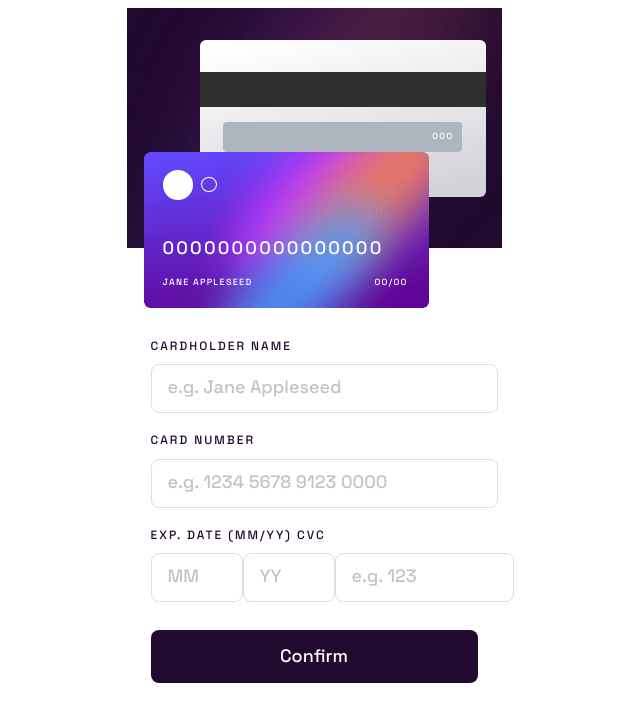
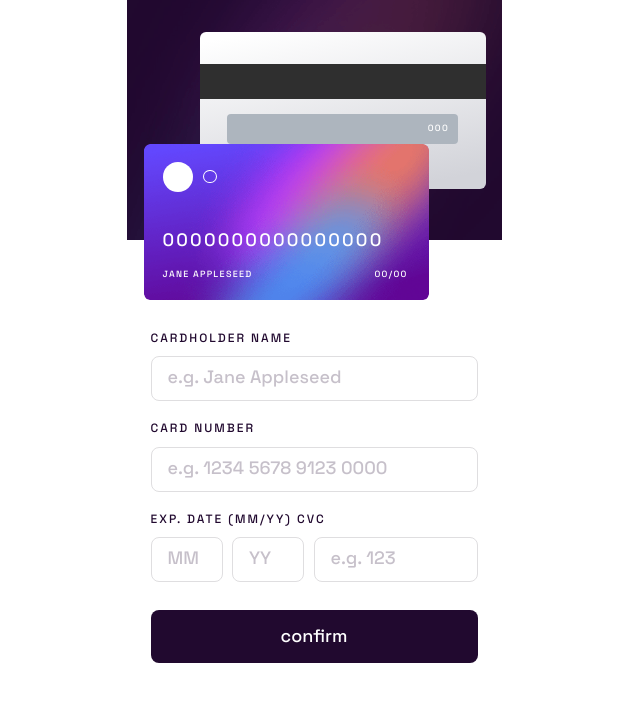
Before and after one commit to Dirakli/Interactive-card-details-form, a React (Vite) app: page / in a window 1280 px wide. Shown: the top 722 px of the page, without its empty margins (326-966 px from the left). Built offline with nearby package versions, Linux system fonts and the light colour scheme.

Commit message:
correction

```diff
--- a/src/App.tsx
+++ b/src/App.tsx
@@ -15,8 +15,9 @@ function App() {
 
 	return (
 		<MainWrapper>
+			<GlobalStyles/>
 			<PurpleDiv Image={PurpleImage} ></PurpleDiv>
-			<CardBackside expire={expire}/>
+			<CardBackside expire={expire} />
 			<CardFrontside cardNumber={cardNumber} firstname={firstname} month={month} year={year} />
 			<CardDetails
 				cardNumber={cardNumber}
--- a/src/components/CardDetails.tsx
+++ b/src/components/CardDetails.tsx
@@ -5,18 +5,31 @@ import CompletePic from "/assets/icon-complete.svg";
 function CardDetails({ expire, setExpire, setCardNumber, cardNumber, setFirstname, firstname, month, setMonth, year, setYear }: { expire: any, setExpire: any, year: any, setYear: any, month: any, setMonth: any, setCardNumber: any, cardNumber: any, setFirstname: any, firstname: any }) {
 
   const [hide, setHide] = useState<boolean>(false);
+  const [error, setError] = useState<boolean>(false);
+
+  function handleChange() {
+    return setError(true)
+  }
+
 
   function handleComplete() {
-    return (
-      setHide(!hide)
-    )
-  }
+    if(expire !== "" && cardNumber !== "" && firstname !== "" && month !== "" && year !== "")
+      setHide(true);
+}
+
+function handlerReset() {
+  if(expire && cardNumber && firstname && month && year)
+    setHide(false);
+    setCardNumber("");
+    setMonth("");
+    setYear("");
+    setExpire("");
+    setFirstname("");
+    setError(false)
+
+}
+
   function handleCardNumberChange(e: any) {
-
-
-
-
-
 
     const numbers = e.target.value.replace(/\D/g, "").replace(/\s/g, '') // Remove any existing spaces
       .replace(/(.{4})/g, '$1 ') // Add a space after every 4 characters
@@ -61,7 +74,7 @@ function CardDetails({ expire, setExpire, setCardNumber, cardNumber, setFirstnam
         {!hide ? <div>
           <Label>
             Cardholder Name
-            <Input
+            <Input style={{borderColor: firstname == "" && error ? "#FF5050" : "#DFDEE0"}}
               maxLength={50}
               type="text"
               placeholder="e.g. Jane Appleseed"
@@ -69,12 +82,12 @@ function CardDetails({ expire, setExpire, setCardNumber, cardNumber, setFirstnam
               value={firstname}
               onChange={handleFirstnameChange}
             >
-
             </Input>
           </Label>
+          <ErrorMessage>{firstname == "" ? (error ? "can not be empty" : "") : ""}</ErrorMessage>
           <Label style={{ marginTop: "20px" }} >
             Card Number
-            <Input
+            <Input style={{borderColor: cardNumber == "" && error ? "#FF5050" : "#DFDEE0"}}
               type="text"
               maxLength={19}
               name="cardNumber"
@@ -82,26 +95,26 @@ function CardDetails({ expire, setExpire, setCardNumber, cardNumber, setFirstnam
               onChange={handleCardNumberChange}
               placeholder="e.g. 1234 5678 9123 0000"
             >
-
             </Input>
           </Label>
+          <ErrorMessage>{cardNumber == "" ? (error ? "can not be empty" : "") : ""}</ErrorMessage>
           <Label style={{ marginTop: "20px" }} >
             Exp. Date (MM/YY) CVC
             <ThreeInputWrapper >
-              <FirstAndSecondInput
+              <FirstAndSecondInput style={{borderColor: month == "" && error ? "#FF5050" : "#DFDEE0"}}
                 onChange={handleMonthChange}
                 placeholder="MM"
                 value={month}
                 name="month"
                 maxLength={2}></FirstAndSecondInput>
-              <FirstAndSecondInput
+              <FirstAndSecondInput style={{borderColor: year == "" && error ? "#FF5050" : "#DFDEE0"}}
                 placeholder="YY"
                 onChange={handleYearChange}
                 value={year}
                 name="year"
                 maxLength={2}
               ></FirstAndSecondInput>
-              <SecondInput
+              <SecondInput style={{borderColor: firstname == "" && error ? "#FF5050" : "#DFDEE0"}}
                 className="second-input"
                 placeholder="e.g. 123"
                 onChange={handlecvcChange}
@@ -111,18 +124,32 @@ function CardDetails({ expire, setExpire, setCardNumber, cardNumber, setFirstnam
               ></SecondInput>
             </ThreeInputWrapper>
           </Label>
+          <ErrorMessage>{month == "" || year == "" || expire == "" ? (error ? "can not be empty" : "") : ""}</ErrorMessage>
         </div> :
           <CardCompleteWrapper>
             <img src={CompletePic} ></img>
             <ThansWord>THANK YOU!</ThansWord>
             <AdditionText>We ve added your card details</AdditionText>
           </CardCompleteWrapper>}
-        <Button onClick={handleComplete} >Confirm</Button>
+        {!hide ? <Button onClick={() => { handleComplete(), handleChange()}} >confirm</Button> :
+        <Button onClick={() => { handlerReset()}} >continue</Button>}
       </div>
     </CardDetailsWrapper>
   )
 }
 
+const Meini = styled.div`
+  display: flex;
+  align-items: center;
+`
+
+const ErrorMessage = styled.p`
+  font-size: 12px;
+  line-height: 15.31px;
+  font-family: 'Space Grotesk', sans-serif;
+  font-weight: 500;
+  color: rgba(255, 80, 80, 1);
+`
 
 const AdditionText = styled.p`
   font-size: 18px;
```
